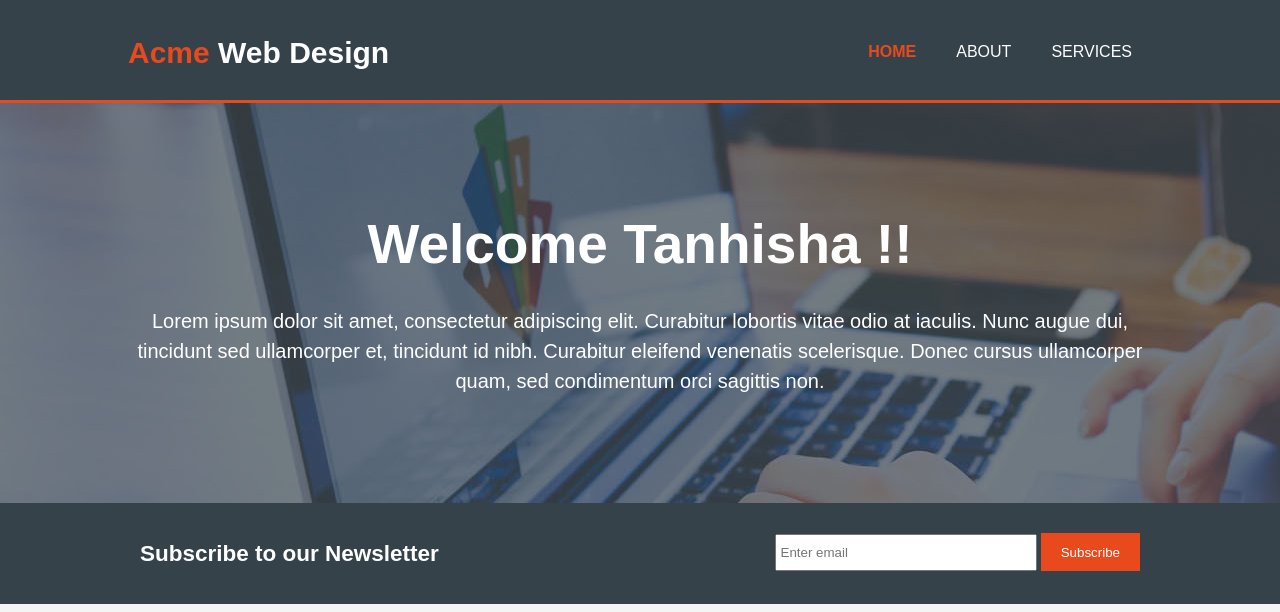
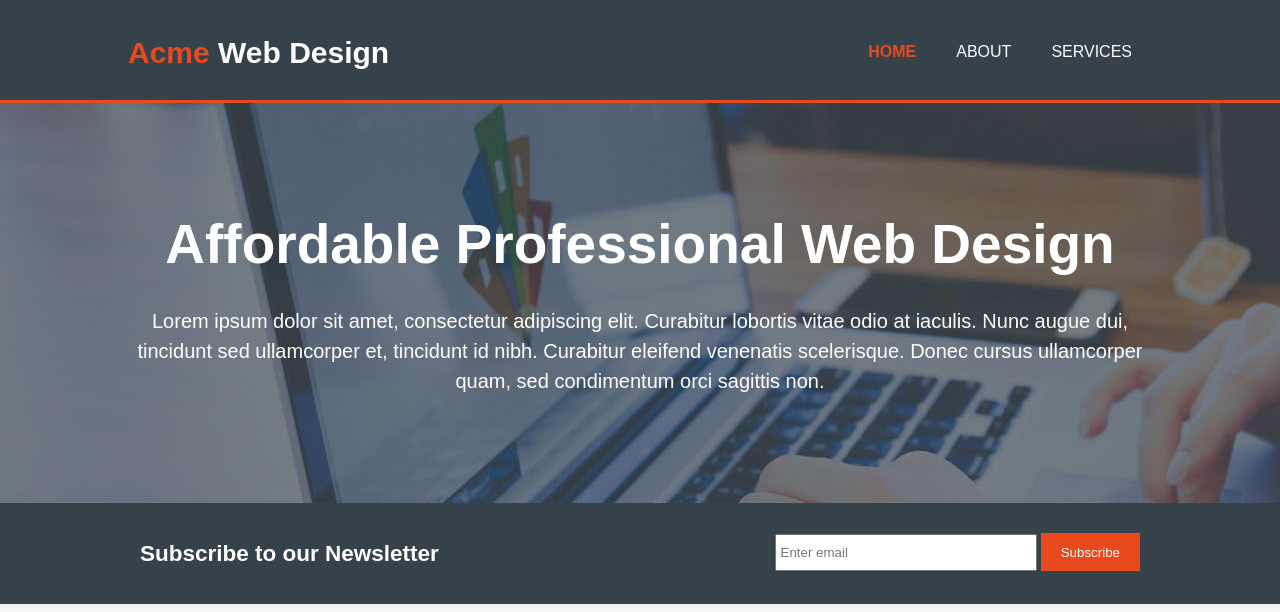
Before and after one commit to AviSoomirtee/AviSoomirtee.github.io, a plain HTML site: page index.html in a window 1280 px wide. Shown: the top 612 px of the page. Drawn offline with Linux system fonts and the light colour scheme.

Commit message:
Revert "second publish"
This reverts commit dd4d3bf68afd9d537da5710bcd133c3d3be07756.

```diff
--- a/index.html
+++ b/index.html
@@ -27,7 +27,7 @@
 
         <section id="showcase">
             <div class="container">
-                <h1> Welcome Tanhisha !!</h1>
+                <h1> Affordable Professional Web Design</h1>
                 <p>Lorem ipsum dolor sit amet, consectetur adipiscing elit. Curabitur lobortis vitae odio at iaculis. Nunc augue dui, tincidunt sed ullamcorper et, tincidunt id nibh. Curabitur eleifend venenatis scelerisque. Donec cursus ullamcorper quam, sed condimentum orci sagittis non.  </p>
             </div>
         </section>
```
